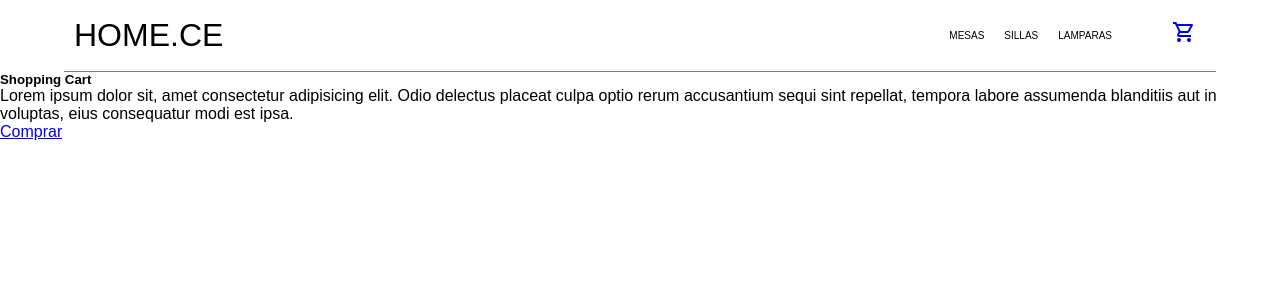
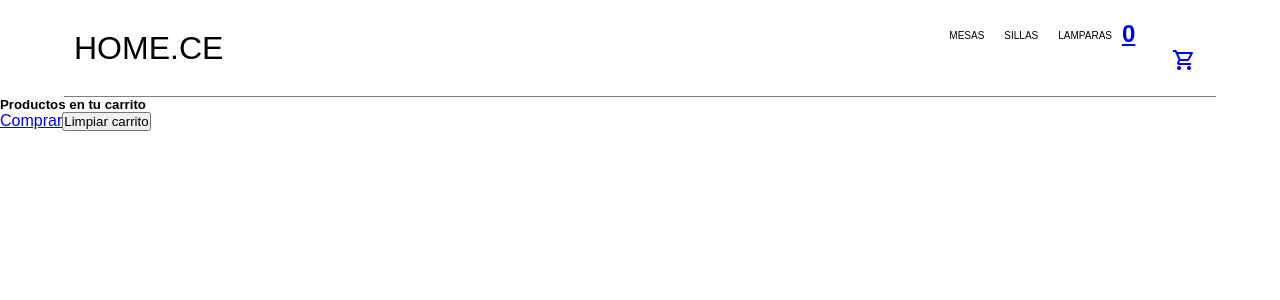
Before and after one commit to CotiEscobar/HomeDecor-Escobar, a React (Create React App) app: page /cart in a window 1280 px wide. Shown: the top 300 px of the page. Built offline with nearby package versions, Linux system fonts and the light colour scheme; a web font is replaced by a local one.

Commit message:
Modificando CartContext

```diff
--- a/src/components/CartContext.jsx
+++ b/src/components/CartContext.jsx
@@ -15,9 +15,11 @@ const addItem = (product, quantity) => {
             let nuevoProducto = [...cartItems]
             nuevoProducto[copia].quantity += quantity
             setCartItems(nuevoProducto)
+            console.log(cartItems)
         } else {
             const itemToAdd = {...product, quantity}
             setCartItems([...cartItems, itemToAdd])
+            console.log(cartItems)
         }
     }
 
@@ -26,17 +28,19 @@ const addItem = (product, quantity) => {
         return cartItems.some((item) => (item.id === id))
     }
 
- // Agrega cantidad al icono del carrito en NavBar
- const addItemNavBar = () => {
-    let quantity = 0
-    cartItems.forEach((product) => {
-        quantity = quantity + product.quantity
-})
-    return quantity
+    const clearCart = () => {
+        setCartItems([])
+    }
+
+    const removeItem = (productId) => {
+        //if (isInCart(productId)) {
+            const a= cartItems.filter(item => item.id !== productId)
+            setCartItems(a)
+        //}
     }
 
     return (
-        <Provider value={{cartItems, addItem, isInCart, addItemNavBar}}>
+        <Provider value={{cartItems, addItem, isInCart, clearCart, removeItem}}>
             {children}
         </Provider>
     )
--- a/src/components/CartWidget.jsx
+++ b/src/components/CartWidget.jsx
@@ -5,12 +5,13 @@ import { CartContext } from './CartContext';
 
 const CartWidget = () => {
 
-    const {addItemNavBar} = useContext(CartContext);
+    const {cartItems} = useContext(CartContext);
 
     return (
         <Link to='/cart'>
+        <h1>{cartItems.length}</h1>
         <span className='material-symbols-outlined'>
-            shopping_cart {addItemNavBar}
+            shopping_cart
         </span>
         </Link>
     )
--- a/src/components/ShoppingCart.jsx
+++ b/src/components/ShoppingCart.jsx
@@ -1,11 +1,29 @@
 import { Link } from "react-router-dom";
+import { useContext } from 'react';
+import { CartContext } from './CartContext';
 
 const ShoppingCart = () => {
+
+    const {cartItems, clearCart, removeItem} = useContext(CartContext);
+
     return (
         <div>
-            <h5>Shopping Cart</h5>
-            <p>Lorem ipsum dolor sit, amet consectetur adipisicing elit. Odio delectus placeat culpa optio rerum accusantium sequi sint repellat, tempora labore assumenda blanditiis aut in voluptas, eius consequatur modi est ipsa.</p>
+            <h5>Productos en tu carrito</h5>
+
+            {cartItems.map(item => {
+                return <div>
+                    <hr/>
+                    <h1>{item.title}</h1>
+                    <h4>{item.description}</h4>
+                    <h4>Cantidad: {item.quantity}</h4>
+                    <button onClick={() => removeItem(item.id)}>Eliminar producto</button>
+                    <hr/>
+                    </div>
+            })}
+
             <Link to='/checkout'>Comprar</Link>
+            <button onClick={clearCart}>Limpiar carrito</button>
+
         </div>
     )
 }
```
Also changed, not shown: src/App.js (+4 -4 lines). Lines whose indentation alone changed are shown as unchanged.
